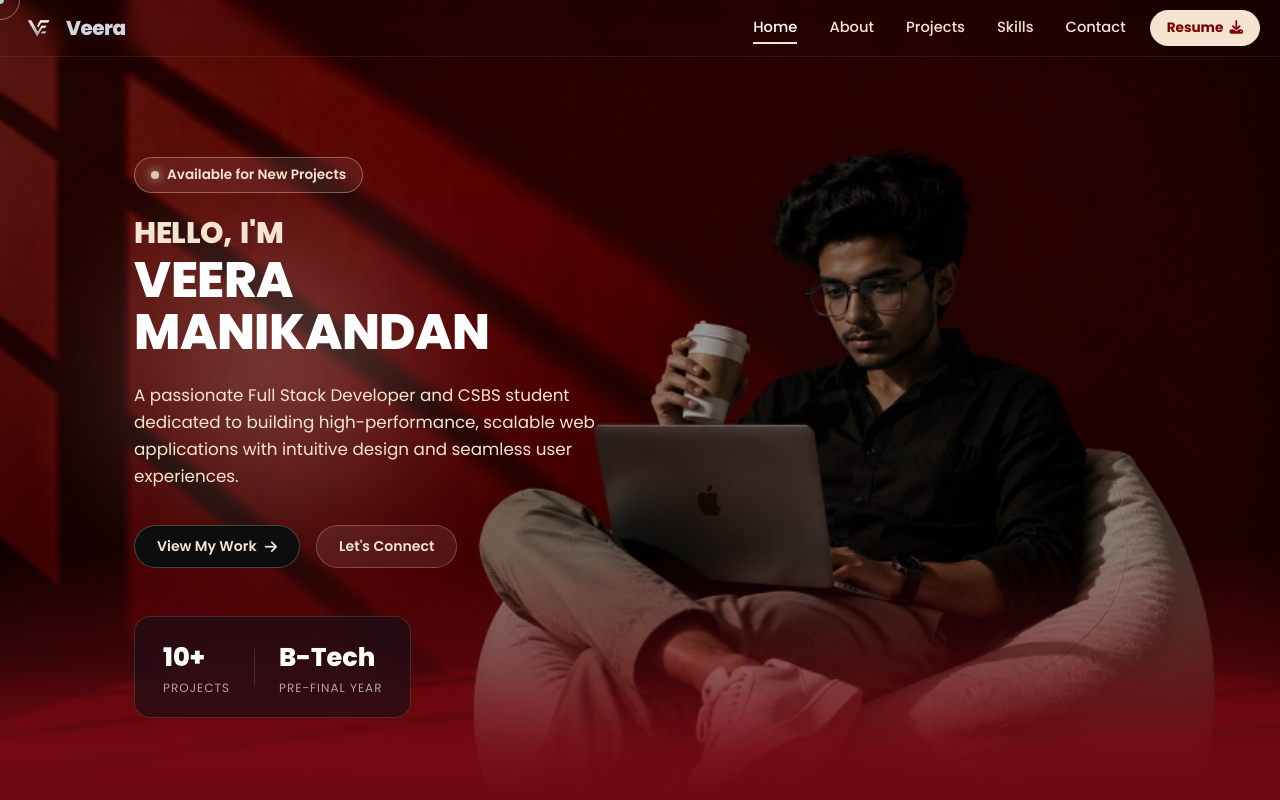
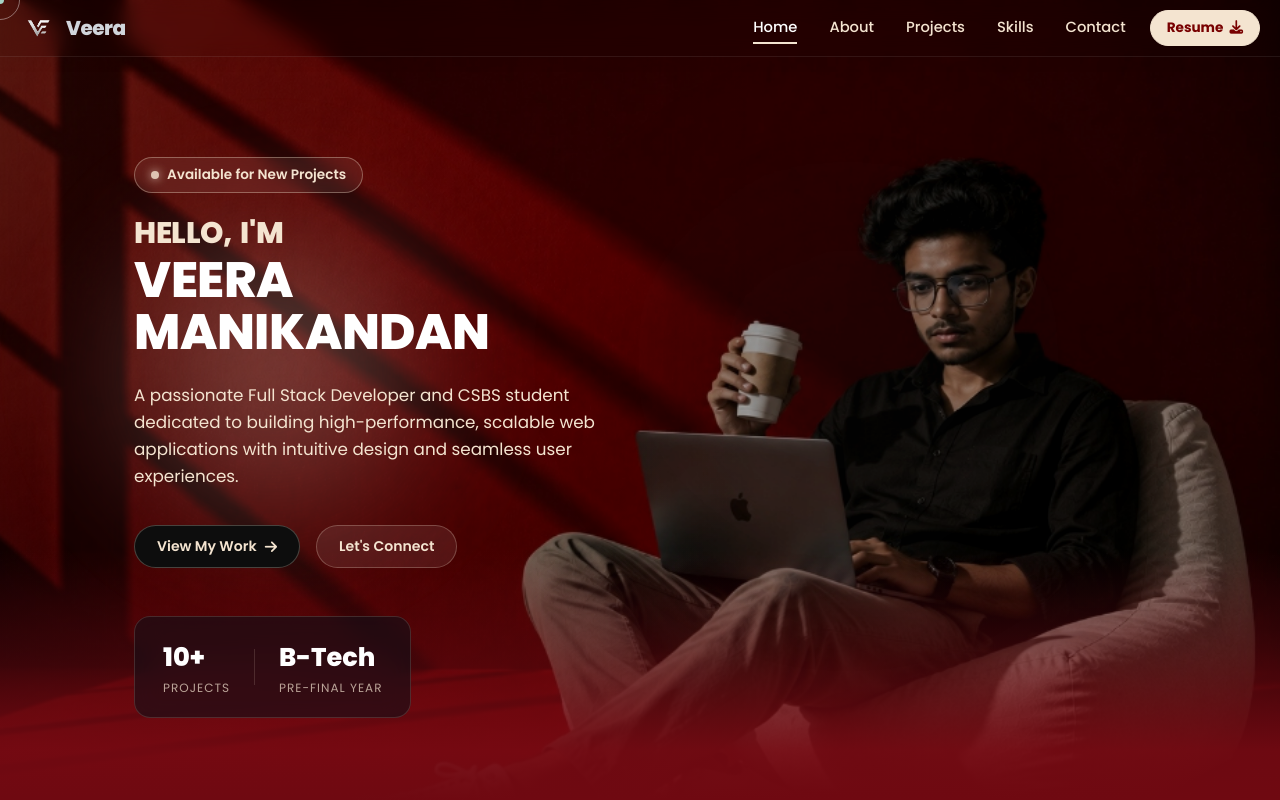
Before and after one commit to veera4evr/Persional-Portfolio, a React (Vite) app: page / in a window 1280 px wide. Shown: the top 800 px of the page. Built offline with nearby package versions, Linux system fonts and the light colour scheme.

Commit message:
Update home page hero background image

```diff
--- a/src/pages/Home.tsx
+++ b/src/pages/Home.tsx
@@ -67,7 +67,7 @@ const Home: React.FC = () => {
       {/* Hero Section */}
       <section className="hero-section" id="hero">
         <div className="hero-bg-container gsap-fade-in">
-          <img src="/assets/new_hero.jpg" alt="Portfolio Hero Image" className="hero-bg-image" style={{ filter: 'brightness(0.7)' }} />
+          <img src="/assets/new_home_bg.jpg" alt="Portfolio Hero Image" className="hero-bg-image" style={{ filter: 'brightness(0.7)' }} />
           <div className="hero-overlay-left"></div>
           <div className="hero-overlay-bottom"></div>
           <div className="hero-ambient-red"></div>
```
Also changed, not shown: public/assets/new_home_bg.jpg (added).
